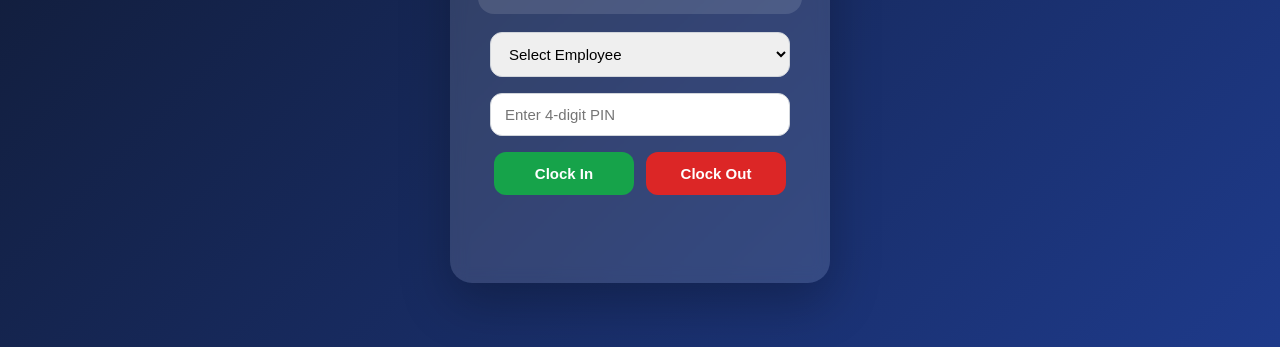
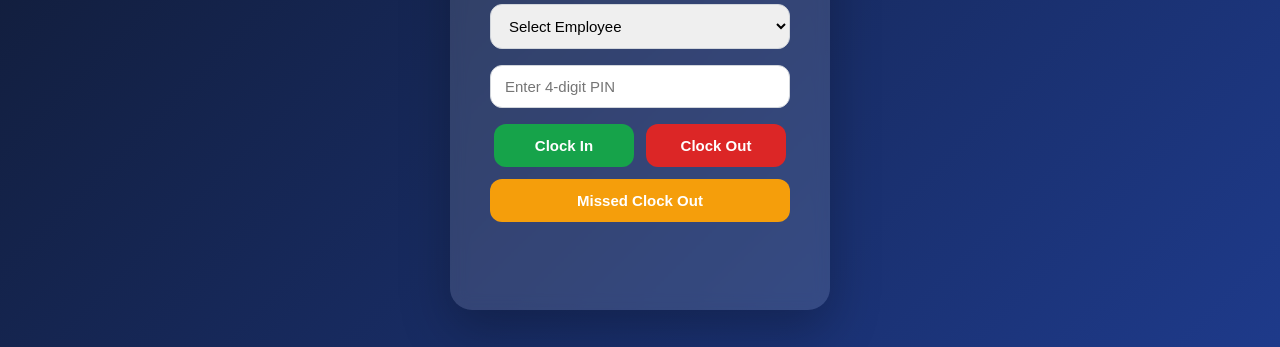
Before and after one commit to TriumphTrainingCanton/clock-system, a plain HTML site: page index.html in a window 1280 px wide. Shown: the part 453-800 px from the top of the page. Drawn offline with Linux system fonts and the light colour scheme.

Commit message:
Add files via upload

```diff
--- a/index.html
+++ b/index.html
@@ -31,13 +31,11 @@
       <option>Madelyn</option>
       <option>Sandy</option>
       <option>John</option>
-      <option>Carissa</option>
       <option>Kendra</option>
       <option>Phillip</option>
       <option>Ananth</option>
       <option>Hitesh</option>
       <option>Meng</option>
-      <option>Kai</option>
 
     </select>
 
@@ -60,6 +58,10 @@
 
     </div>
 
+    <button class="missed-clock-out" onclick="missedClockOut()">
+      Missed Clock Out
+    </button>
+
     <p id="status"></p>
 
   </div>
--- a/script.js
+++ b/script.js
@@ -64,6 +64,11 @@ function send(action) {
 
 }
 
+
+function missedClockOut() {
+  send("Missed Clock Out");
+}
+
 function updateClock() {
 
   const now = new Date();
--- a/style.css
+++ b/style.css
@@ -176,3 +176,15 @@ button:hover {
 .processing {
   color: #facc15 !important;
 }
+
+.missed-clock-out {
+  width: 100%;
+  max-width: 300px;
+  margin-top: 12px;
+  background: #f59e0b;
+  color: white;
+}
+
+.missed-clock-out:hover {
+  transform: translateY(-2px);
+}
```
Also changed, not shown: admin.html (line endings or trailing spaces), admin.js (line endings or trailing spaces).
